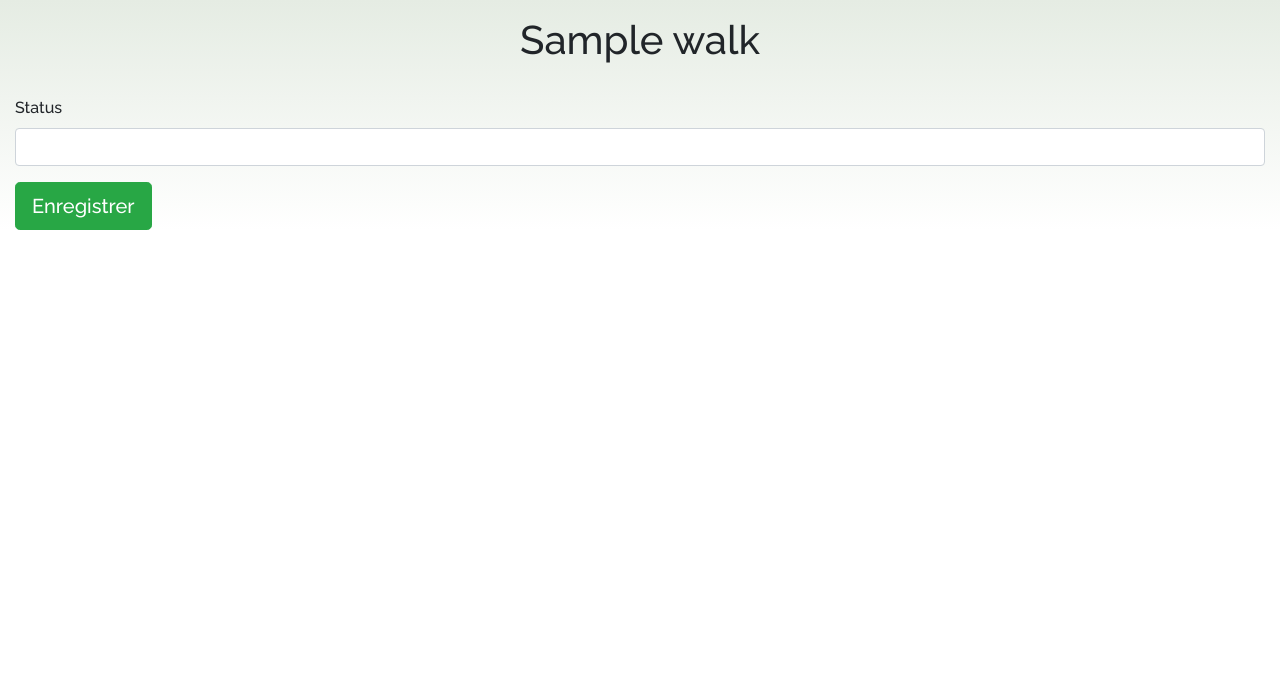
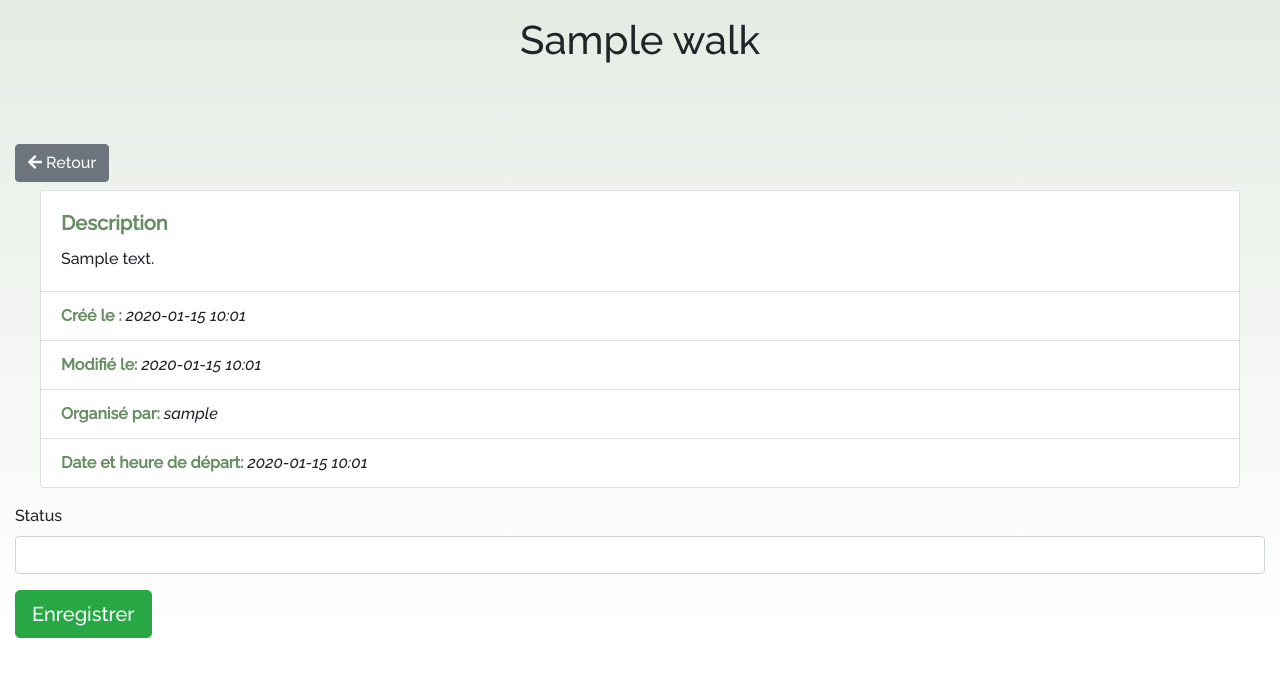
Before and after one commit to Berenice-oz/new-orando-back, a Symfony app: template templates/back/walk/edit.html.twig in a window 1280 px wide. Shown: the part 64-741 px from the top of the page. Run offline with Twig, Linux system fonts and the light colour scheme; the template is opened without the code that fills it: most values are stand-ins (such as "Sample title", 1, 10 or a date in 2020); form fields are guessed from the names that the template uses; some libraries are stand-ins or nearby versions; some web fonts are replaced.

Commit message:
more walks datas on walk edit

```diff
--- a/public/css/backoffice.css
+++ b/public/css/backoffice.css
@@ -1,59 +1,3 @@
-.navbar {
-    background-color: #678e62;
-}
-
-.image_mountain {
-    background-size: cover center;
-    width: 100vw;
-}
-
-h3 {
-    text-align: center;
-    padding: 20px;
-}
-
-/* .btn-success {
-    margin-bottom: 10px;
-    margin-left: 15px;
-    background-color: #BD7A4A;
-    border-color: #BD7A4A;
-}
-
-.btn-success:hover {
-    background-color: #743001;
-    border-color: #743001;
-}
-
-.table {
-    margin-left: 15px;
-}
-
-.btn-warning {
-    background-color: #F2E175;
-    border-color: #F2E175;
-}
-
-.btn-warning:hover {
-    background-color: #F0DE91;
-    border-color: #F0DE91;
-}
-
-.btn-danger {
-    background-color: #B61F23;
-    border-color: #B61F23;
-}
-
-.btn-danger {
-    background-color: #E24452;
-    border-color: #E24452;
-}
-
-.btn-primary {
-    margin-top: 15px;
-    margin-left: 10px;
-} */
-
-/***********************************************/
 html {
     overflow-y: scroll;
 }
@@ -68,6 +12,14 @@ h1 {
     margin-bottom: 2rem;
 }
 
+h3 {
+    text-align: center;
+    padding: 20px;
+}
+
+.navbar {
+    background-color: #678e62;
+}
 
 .navbar-brand em {
     font-size: 0.8rem;
@@ -153,6 +105,21 @@ h1 {
     margin: auto;
 }
 
+.form-edit label {
+    color: #E1645F;
+    font-weight: bold;
+}
+
+.walk-datas {
+    max-width: 1200px;
+    margin: auto;
+}
+
+.walk-datas-label {
+    color: #678e62;
+    font-weight: bold;
+}
+
 @media(min-width: 768px) {
     .display-medium {
         display: inline-block;
--- a/templates/back/base_back.html.twig
+++ b/templates/back/base_back.html.twig
@@ -21,6 +21,7 @@
 	<body>
 		{{ include('back/_nav_back.html.twig') }}
 		<div class="container-fluid admin-content">
+		{% set referer = app.request.headers.get('referer')|default('/') %}
 		{% block body %}{% endblock %}
 		</div>
 	</body>
--- a/templates/back/tag/browse.html.twig
+++ b/templates/back/tag/browse.html.twig
@@ -4,6 +4,8 @@
 {% endblock %}
 {% block body %}
 	<h1>Les thèmes</h1>
+	<div class="row pt-5">
+		<div class="col-12">
 			<a href="{{ path('tag_add') }}" type="button" class="btn btn-success mt-2 mb-4 add-btn">
 				<i class="far fa-plus-square"></i>
 				Ajouter un thème</a>
@@ -43,5 +45,6 @@
 					</tbody>
 				{% endfor %}
 			</table>
-
+		</div>
+	</div>
 {% endblock %}
--- a/templates/back/tag/edit.html.twig
+++ b/templates/back/tag/edit.html.twig
@@ -6,6 +6,9 @@
 {% block body %}
 	<h1>Thème :
 		{{ tag.name }}</h1>
+	<div class="row pt-5">
+		<div class="col-12">
+		<a href="{{ referer }}" class="btn btn-secondary"><i class="fas fa-arrow-left"></i> Retour</a>
 			{{ form_start(form, {attr: {novalidate: 'novalidate'}})}}
 			<div class="form_group">
 				<div>
@@ -21,4 +24,6 @@
 				Enregistrer
 			</button>
 			{{ form_end(form) }}
+		</div>
+	</div>
 {% endblock %}
--- a/templates/back/user/browse.html.twig
+++ b/templates/back/user/browse.html.twig
@@ -4,6 +4,8 @@
 {% endblock %}
 {% block body %}
 	<h1>Les utilisateurs</h1>
+	<div class="row pt-5">
+		<div class="col-12">
 			{{ include('back/_flash_message.html.twig') }}
 			<table class="table table-hover mt-4 users-list-table">
 				<thead>
@@ -44,4 +46,6 @@
 					</tbody>
 				{% endfor %}
 			</table>
+		</div>
+	</div>
 {% endblock %}
--- a/templates/back/walk/edit.html.twig
+++ b/templates/back/walk/edit.html.twig
@@ -5,6 +5,21 @@
 {% endblock %}
 {% block body %}
 	<h1>{{ walk.title }}</h1>
+	<div class="row pt-5">
+		<div class="col-12">
+		<a href="{{ referer }}" class="btn btn-secondary"><i class="fas fa-arrow-left"></i> Retour</a>
+			<div class="card walk-datas mt-2 mb-3">
+				<div class="card-body">
+					<h5 class="card-title walk-datas-label">Description</h5>
+					<p class="card-text">{{ walk.description }}</p>
+				</div>
+				<ul class="list-group list-group-flush">
+					<li class="list-group-item"><span class="walk-datas-label">Créé le : </span><em>{{ walk.createdAt|date("Y-m-d H:m") }}</em></li>
+					<li class="list-group-item"><span class="walk-datas-label">Modifié le: </span><em>{{ walk.updatedAt|date("Y-m-d H:m") }}</em></li>
+					<li class="list-group-item"><span class="walk-datas-label">Organisé par: </span><em>{{ walk.creator.nickname }}</em></li>
+					<li class="list-group-item"><span class="walk-datas-label">Date et heure de départ: </span><em>{{ walk.date|date("Y-m-d H:m") }}</em></li>
+				</ul>
+			</div>
 			{{ form_start(form, {attr: {novalidate: 'novalidate'}})}}
 			<div class="form_group">
 				<div>
@@ -15,4 +30,6 @@
 				Enregistrer
 			</button>
 			{{ form_end(form) }}
+		</div>
+	</div>
 {% endblock %}
```
Also changed, not shown: templates/back/tag/add.html.twig (+6 -1 lines), templates/back/walk/browse.html.twig (+8 -2 lines), public/uploads/profile/batman-607e9cf9b7ab4.png (added). Lines whose indentation alone changed are shown as unchanged.
